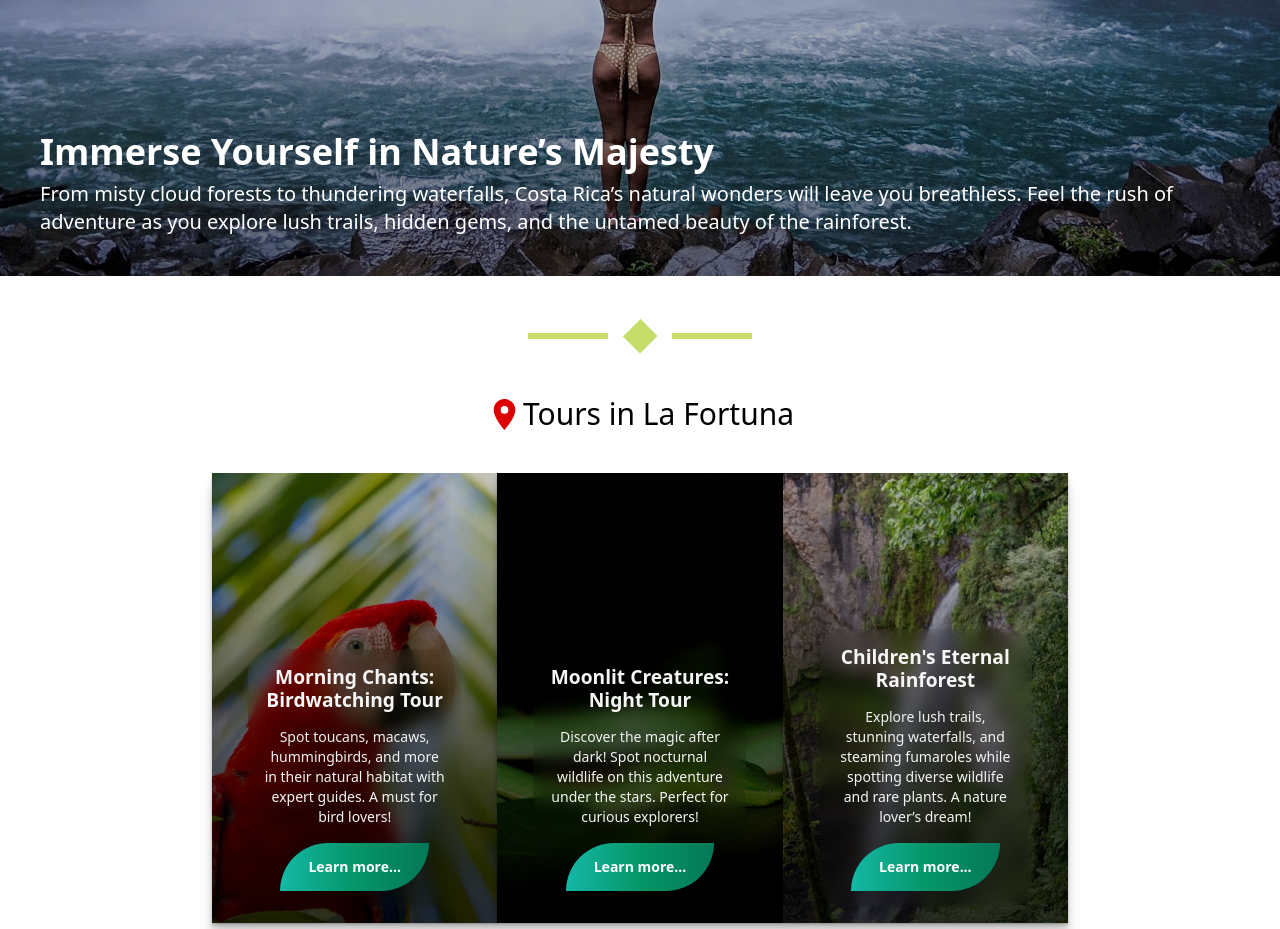
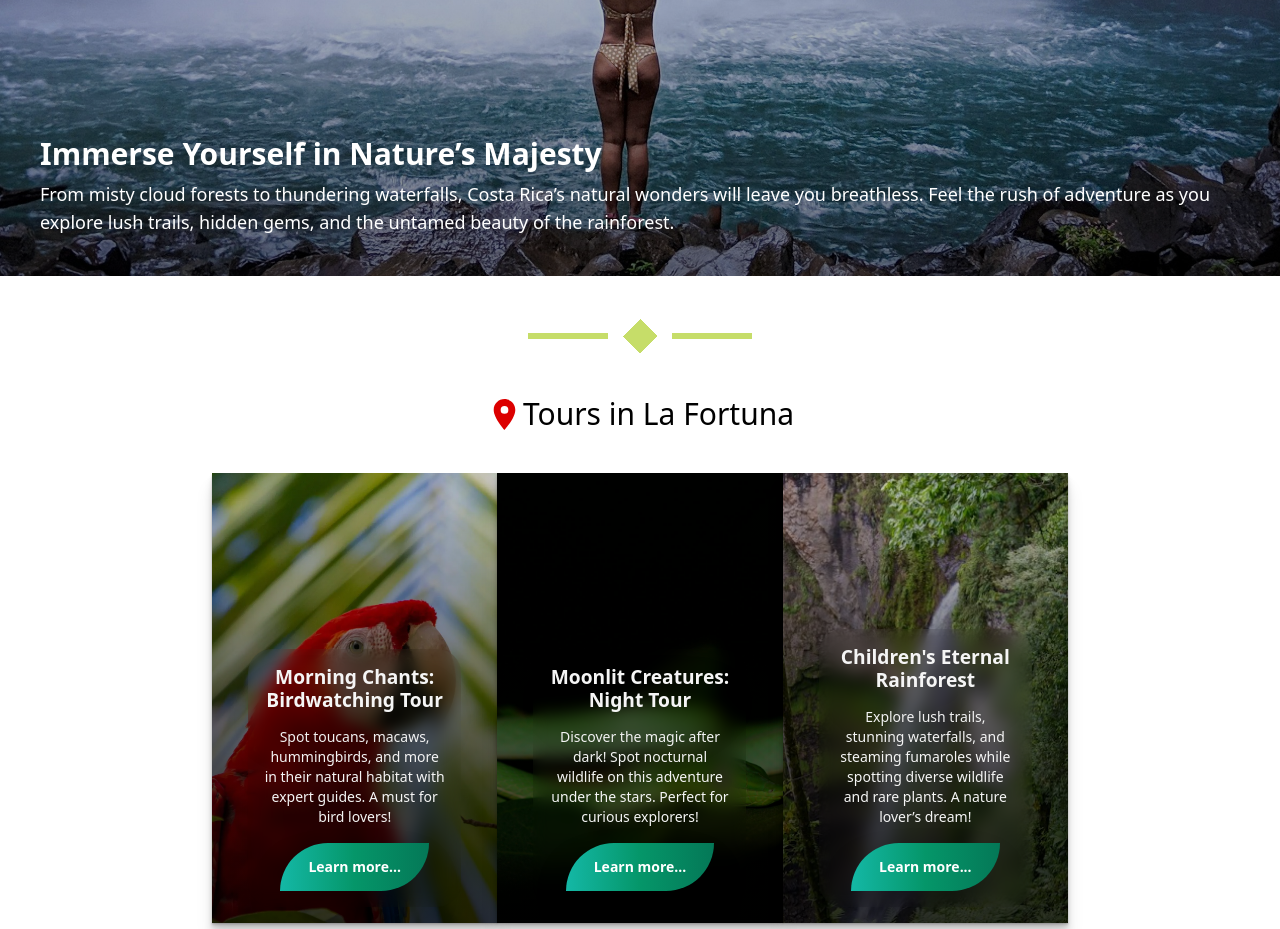
Before and after one commit to omanatura/website, a Next.js app: page /en in a window 1280 px wide. Shown: the part 1340-2269 px from the top of the page. Built offline with nearby package versions, Linux system fonts and the light colour scheme.

Commit message:
Text size adjustment

```diff
--- a/components/carousels/CarouselHome.tsx
+++ b/components/carousels/CarouselHome.tsx
@@ -26,8 +26,8 @@
               />
               <div className="absolute inset-0 bg-gradient-to-t from-black/50 to-transparent flex items-end p-6 md:p-8 lg:p-10">
                 <div className="text-white space-y-2">
-                  <h3 className="text-2xl md:text-3xl lg:text-4xl font-bold">{t(`title${number}`)}</h3>
-                  <p className="text-base md:text-lg lg:text-xl">
+                  <h3 className="text-xl md:text-2xl lg:text-3xl font-bold">{t(`title${number}`)}</h3>
+                  <p className="text-base md:text-md lg:text-lg">
                   {t(`description${number}`)}
                   </p>
                 </div>
```
